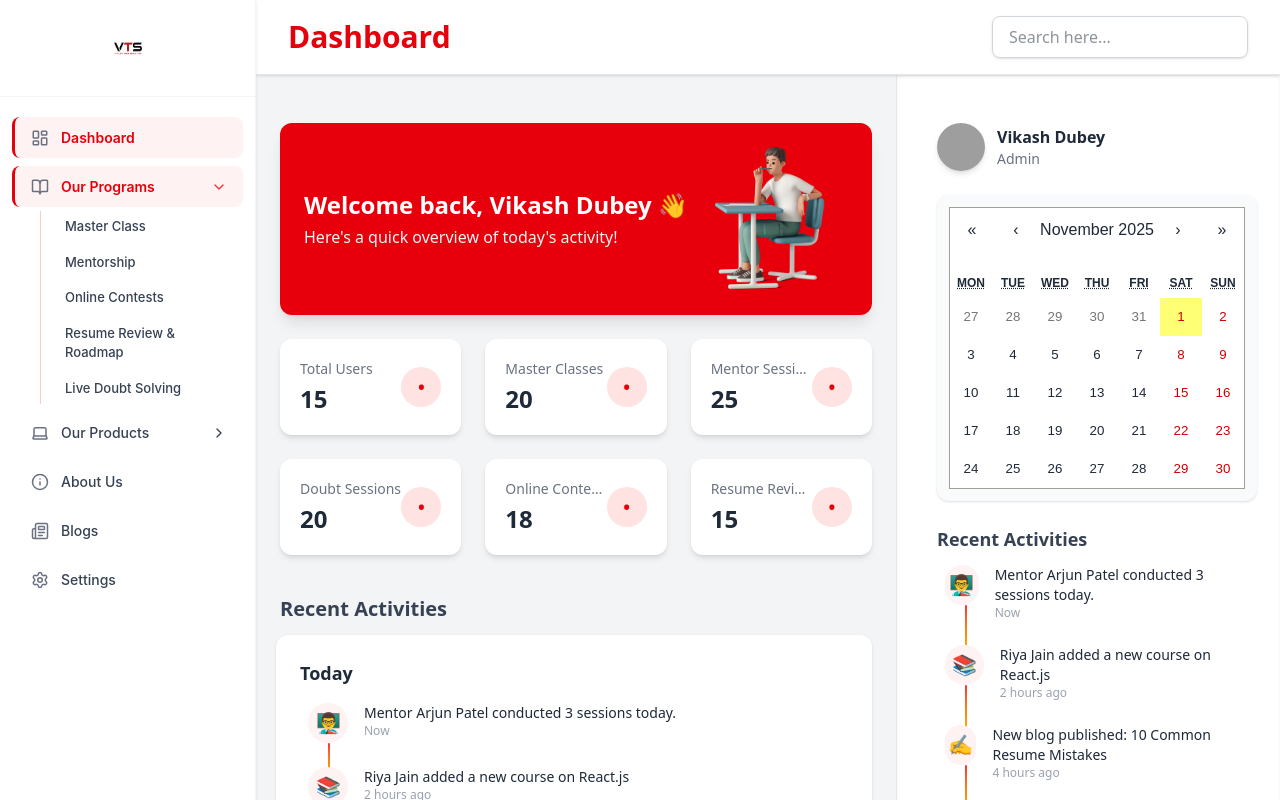
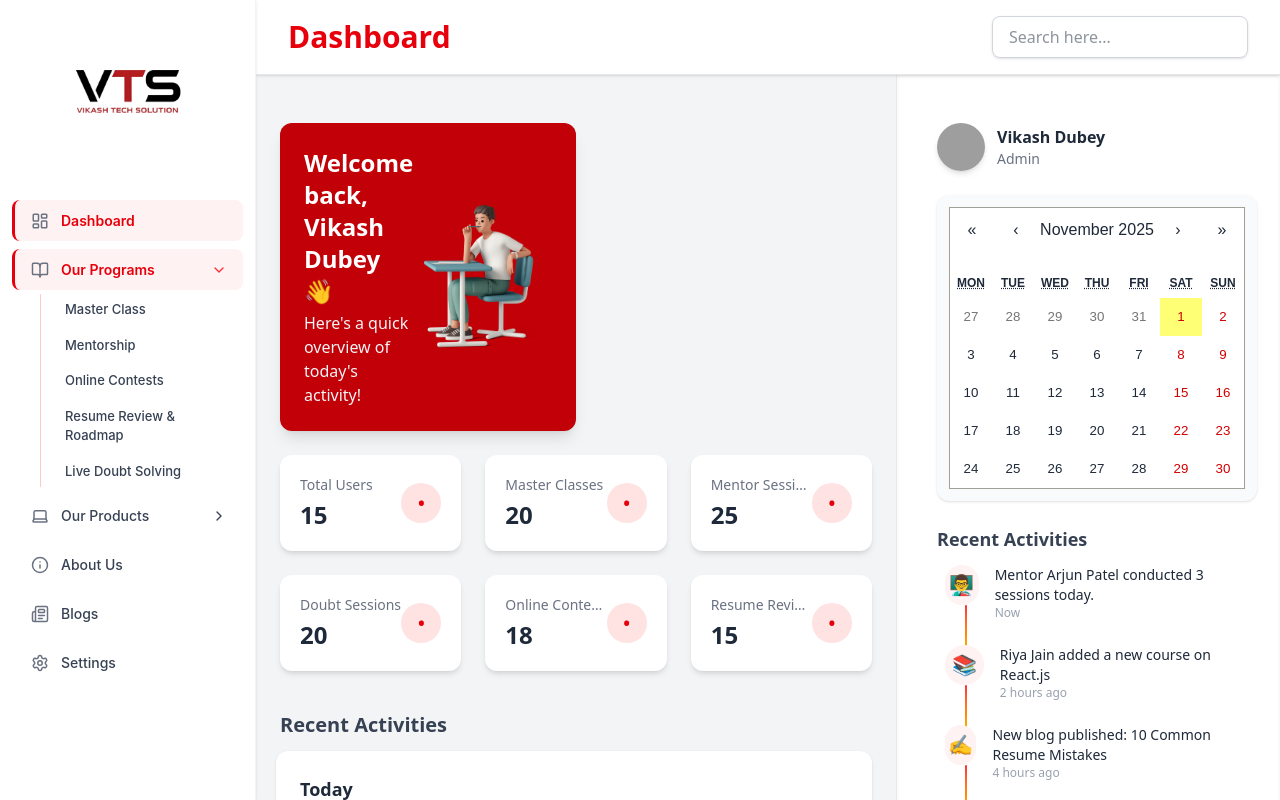
Before and after one commit to Vikashtechsolve/vtsadmin, a React (Vite) app: page / in a window 1280 px wide. Built offline with nearby package versions, Linux system fonts and the light colour scheme; grey boxes are pictures that could not be loaded.

Commit message:
addded ui page for view and edit and all

```diff
--- a/src/components/Sidebar.jsx
+++ b/src/components/Sidebar.jsx
@@ -69,14 +69,15 @@ const Sidebar = ({ isOpen = false, onClose }) => {
         md:h-auto h-full font-['Inter']`}
       >
         {/* ===== Logo Section ===== */}
-        <div className="flex items-center justify-center py-6 border-b border-gray-100">
+        <div className="flex items-center justify-center">
         <img
           src={logo}
           alt="VTS Logo"
-            className="h-12 object-contain cursor-pointer"
+          className="h-45 object-contain cursor-pointer"
           onClick={() => navigate("/")}
         />
       </div>
+
 
         {/* ===== Navigation ===== */}
         <nav className="flex flex-col px-3 py-5 text-gray-700 font-medium text-[14px] space-y-2">
--- a/src/modules/dashboard/DashboardBanner.jsx
+++ b/src/modules/dashboard/DashboardBanner.jsx
@@ -1,10 +1,9 @@
-// src/modules/dashboard/DashboardBanner.jsx
 import React from "react";
 import welcomeImg from "../../assets/welcome.png";
 
 const DashboardBanner = ({ user }) => {
   return (
-    <div className="bg-red-600 text-white rounded-xl shadow-lg mt-6 p-4 sm:p-6 flex flex-col sm:flex-row items-center justify-between gap-4 sm:gap-0">
+    <div className="w-full md:w-1/2 bg-red-700 text-white rounded-xl shadow-lg mt-6 p-4 sm:p-6 flex flex-col sm:flex-row items-center justify-between gap-4 sm:gap-0">
       {/* Left Side - Text */}
       <div className="text-center sm:text-left flex-1">
         <h2 className="text-xl sm:text-2xl font-semibold mb-1">
@@ -16,6 +15,7 @@ const DashboardBanner = ({ user }) => {
       </div>
 
       {/* Right Side - Image */}
+       {/* Right Side - Image */}
       <div className="flex justify-center sm:justify-end flex-shrink-0">
         <img
           src={welcomeImg}
```
Also changed, not shown: src/components/Common/Avatar.jsx (deleted), src/components/Common/Card.jsx (deleted). Lines whose indentation alone changed are shown as unchanged.
